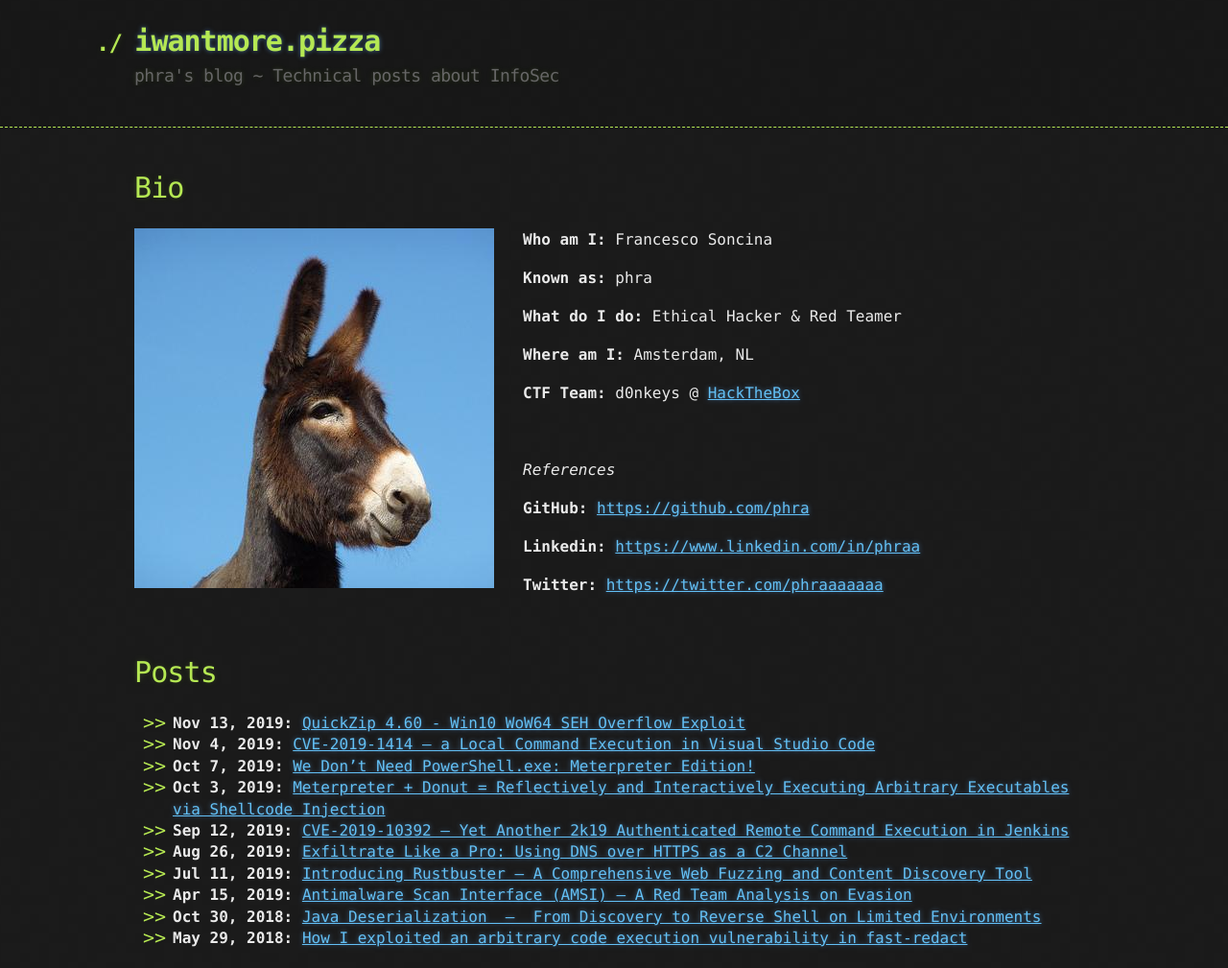
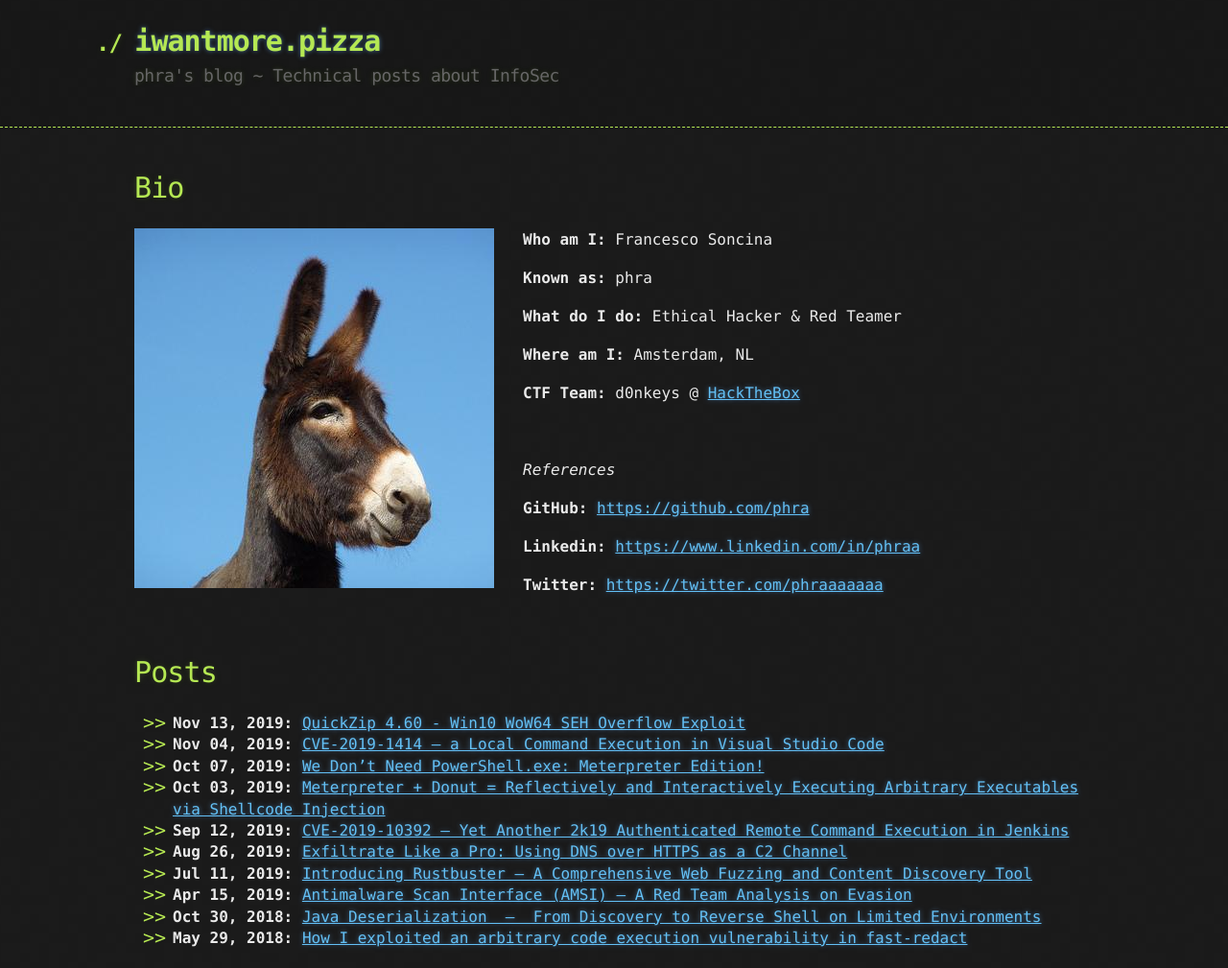
Before and after one commit to phra/phra.github.io, a Jekyll site: the page built from index.md, in a window 1280 px wide. Shown: the whole page at 96% size. Built offline with Jekyll 4.4.1, drawn with Linux system fonts in a browser that asks for light colours; our own code applies the rules of GitHub Pages for plain Markdown files.

Commit message:
Update index.md

```diff
--- a/index.md
+++ b/index.md
@@ -30,9 +30,9 @@
 # Posts
 
 - **Nov 13, 2019:** [QuickZip 4.60 - Win10 WoW64 SEH Overflow Exploit](./posts/quickzip-seh-win10-wow64.html)
-- **Nov  4, 2019:** [CVE-2019-1414 — a Local Command Execution in Visual Studio Code](./posts/cve-2019-1414.html)
-- **Oct  7, 2019:** [We Don't Need PowerShell.exe: Meterpreter Edition!](./posts/meterpreter-psattack.html)
-- **Oct  3, 2019:** [Meterpreter + Donut = Reflectively and Interactively Executing Arbitrary Executables via Shellcode Injection](./posts/meterpreter-shellcode-inject.html)
+- **Nov 04, 2019:** [CVE-2019-1414 — a Local Command Execution in Visual Studio Code](./posts/cve-2019-1414.html)
+- **Oct 07, 2019:** [We Don't Need PowerShell.exe: Meterpreter Edition!](./posts/meterpreter-psattack.html)
+- **Oct 03, 2019:** [Meterpreter + Donut = Reflectively and Interactively Executing Arbitrary Executables via Shellcode Injection](./posts/meterpreter-shellcode-inject.html)
 - **Sep 12, 2019:** [CVE-2019-10392 — Yet Another 2k19 Authenticated Remote Command Execution in Jenkins](./posts/cve-2019-10392.html)
 - **Aug 26, 2019:** [Exfiltrate Like a Pro: Using DNS over HTTPS as a C2 Channel](./posts/dnscat2-over-doh.html)
 - **Jul 11, 2019:** [Introducing Rustbuster — A Comprehensive Web Fuzzing and Content Discovery Tool](./posts/rustbuster.html)
```
